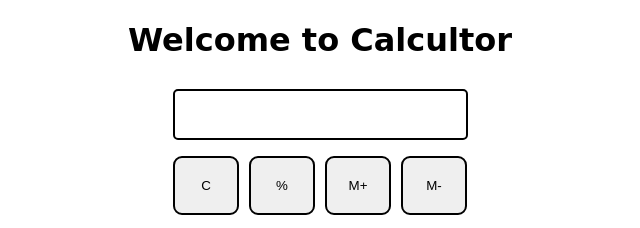
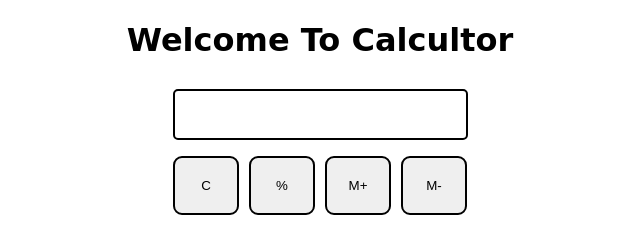
Before and after one commit to RAJJATWA2002/Calculator, a plain HTML site: page index.html in a window 1280 px wide. Shown: the top 228 px of the page, 320-960 px from the left. Drawn offline with Linux system fonts and the light colour scheme.

Commit message:
Update index.html

```diff
--- a/index.html
+++ b/index.html
@@ -10,7 +10,7 @@
 </head>
 
 <body>
-    <h1 class="text-center">Welcome to Calcultor</h1>
+    <h1 class="text-center">Welcome To Calcultor</h1>
     <div class="container flex flex-col  items-center bg-red mx-auto m-w-20">
         <div class="row">
             <input class="input" type="text" />
```
